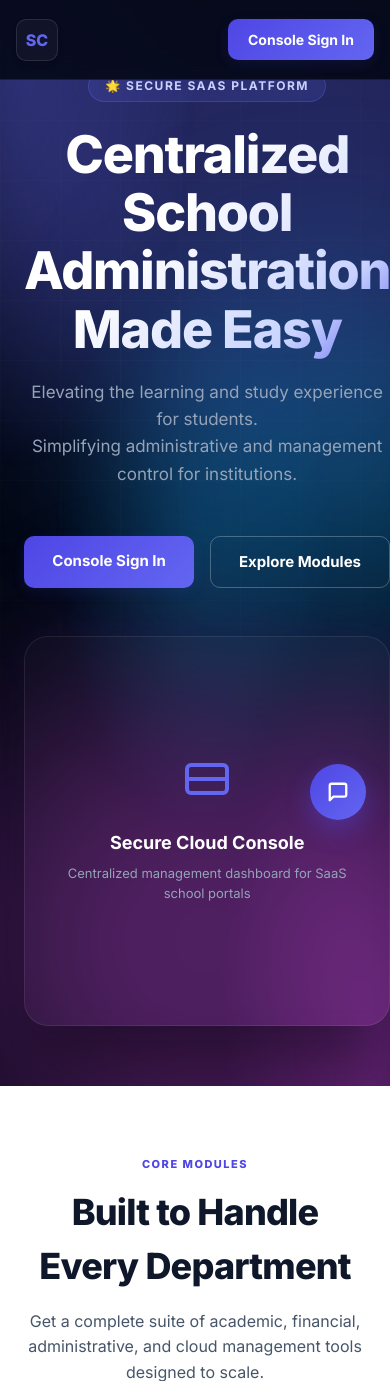
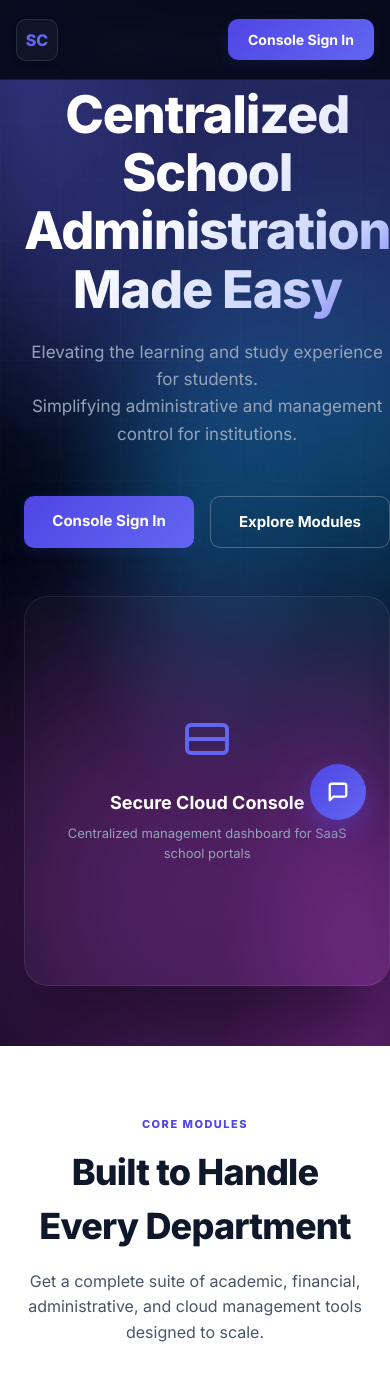
Before and after one commit to satyam0007-git/school_erp, a Django app: page /login/ in a window 390 px wide. Shown: the top 1381 px of the page. Run offline with Django 5.2, Linux system fonts and the light colour scheme; data comes from the database, SQL or seed files in the repository; data that the repository does not hold is empty; parts of the project's set-up code (start-up, migrations or seed data) failed here and were passed over.

Commit message:
updated loging page

```diff
--- a/templates/login.html
+++ b/templates/login.html
@@ -157,7 +157,7 @@ body {
   position: relative;
   min-height: 100vh;
   background: #030712; /* Deep space dark */
-  padding: 90px 48px 80px;
+  padding: 40px 48px 80px;
   display: grid;
   grid-template-columns: 1fr 1fr;
   align-items: center;
@@ -934,7 +934,7 @@ body {
   }
   .hero-section {
     grid-template-columns: 1fr;
-    padding: 70px 24px 60px;
+    padding: 30px 24px 60px;
     gap: 48px;
     text-align: center;
   }
```
